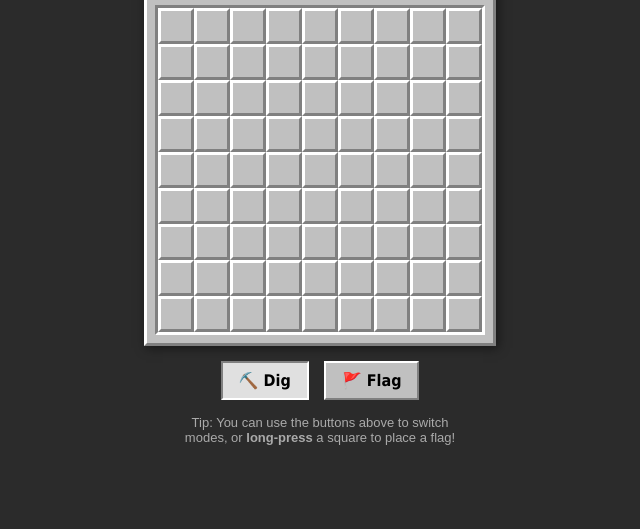
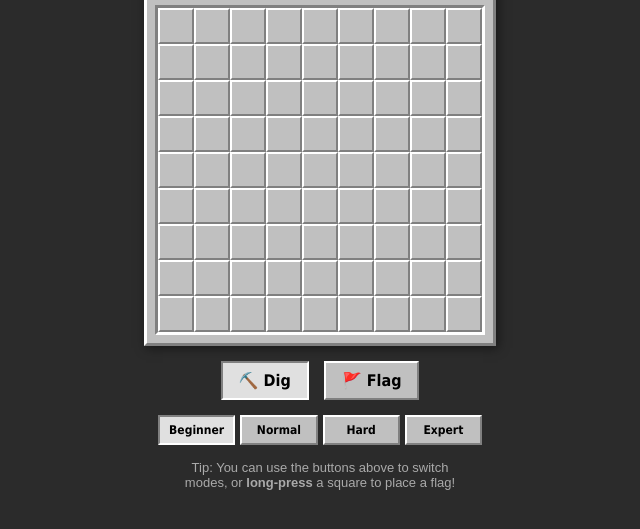
Before and after one commit to priorera/minesweeper, a plain HTML site: page index.html in a window 1280 px wide. Shown: the part 89-618 px from the top of the page, without its empty margins (320-960 px from the left). Drawn offline with Linux system fonts and the light colour scheme.

Commit message:
Update index.html

```diff
--- a/index.html
+++ b/index.html
@@ -12,28 +12,25 @@
             --win-border-light: #ffffff;
             --win-border-dark: #808080;
             --win-text: #000000;
+
+            /* Dynamic Grid Variables */
+            --cols: 9;
+            --cell-size: 36px;
         }
 
         body {
             margin: 0;
             padding: 0;
-            background-color: #2b2b2b; /* Dark backdrop for modern phones */
+            background-color: #2b2b2b;
             display: flex;
             flex-direction: column;
             align-items: center;
-
-            /* UPDATED: Pushes the game board to the top rather than centering it vertically */
             justify-content: flex-start;
             min-height: 100vh;
-
-            /* UPDATED: Minimal padding at the top + safe area for the notch */
             padding-top: calc(env(safe-area-inset-top) + 15px);
             padding-bottom: calc(env(safe-area-inset-bottom) + 15px);
             box-sizing: border-box;
-
-            /* UPDATED: Allows scrolling (pan) but disables double-tap and pinch-to-zoom */
             touch-action: pan-x pan-y;
-
             font-family: 'MS Sans Serif', Tahoma, Geneva, sans-serif;
             -webkit-user-select: none;
             user-select: none;
@@ -116,27 +113,34 @@
         /* The Grid */
         #board {
             display: grid;
-            grid-template-columns: repeat(9, 1fr);
-
-            /* Prevents scrolling only when touching the actual grid */
+            /* Updated to use CSS variable for columns */
+            grid-template-columns: repeat(var(--cols), 1fr);
             touch-action: none;
+            /* Fixed board size (9 cols * 36px = 324px) */
+            width: 324px;
+            height: 324px;
         }
 
         /* Individual Cells */
         .cell {
-            width: 36px;
-            height: 36px;
+            /* Updated to scale dynamically based on difficulty */
+            width: var(--cell-size);
+            height: var(--cell-size);
             background-color: var(--win-bg);
-            border-left: 3px solid var(--win-border-light);
-            border-top: 3px solid var(--win-border-light);
-            border-right: 3px solid var(--win-border-dark);
-            border-bottom: 3px solid var(--win-border-dark);
+
+            /* Reduced border thickness slightly to accommodate expert sizes */
+            border-left: 2px solid var(--win-border-light);
+            border-top: 2px solid var(--win-border-light);
+            border-right: 2px solid var(--win-border-dark);
+            border-bottom: 2px solid var(--win-border-dark);
             box-sizing: border-box;
             display: flex;
             align-items: center;
             justify-content: center;
             font-weight: 900;
-            font-size: 20px;
+
+            /* Font size scales down with the cell */
+            font-size: calc(var(--cell-size) * 0.55);
             cursor: pointer;
         }
 
@@ -163,7 +167,7 @@
         .n7 { color: #000000; }
         .n8 { color: #808080; }
 
-        /* Mobile specific controls (since no right-click) */
+        /* Mobile specific controls */
         #mobile-controls {
             margin-top: 15px;
             display: flex;
@@ -185,6 +189,39 @@
         }
 
         .mode-btn.active {
+            border-left: 2px solid var(--win-border-dark);
+            border-top: 2px solid var(--win-border-dark);
+            border-right: 2px solid var(--win-border-light);
+            border-bottom: 2px solid var(--win-border-light);
+            background-color: #e0e0e0;
+        }
+
+        /* New Difficulty Toggle Bar */
+        #difficulty-controls {
+            margin-top: 15px;
+            display: flex;
+            gap: 5px;
+            width: 324px; /* Matches board width */
+            justify-content: space-between;
+        }
+
+        .diff-btn {
+            background-color: var(--win-bg);
+            border-left: 2px solid var(--win-border-light);
+            border-top: 2px solid var(--win-border-light);
+            border-right: 2px solid var(--win-border-dark);
+            border-bottom: 2px solid var(--win-border-dark);
+            padding: 6px 4px;
+            font-size: 12px;
+            font-weight: bold;
+            font-family: inherit;
+            cursor: pointer;
+            color: var(--win-text);
+            flex: 1;
+            text-align: center;
+        }
+
+        .diff-btn.active {
             border-left: 2px solid var(--win-border-dark);
             border-top: 2px solid var(--win-border-dark);
             border-right: 2px solid var(--win-border-light);
@@ -222,6 +259,14 @@
         <button id="btn-flag" class="mode-btn">🚩 Flag</button>
     </div>
 
+    <!-- Difficulty Toggle Bar -->
+    <div id="difficulty-controls">
+        <button id="diff-beginner" class="diff-btn active">Beginner</button>
+        <button id="diff-normal" class="diff-btn">Normal</button>
+        <button id="diff-hard" class="diff-btn">Hard</button>
+        <button id="diff-expert" class="diff-btn">Expert</button>
+    </div>
+
     <div class="instructions">
         Tip: You can use the buttons above to switch modes, or <b>long-press</b> a square to place a flag!
     </div>
@@ -236,9 +281,10 @@
         }, { passive: false });
         // ------------------------------------------------
 
-        const ROWS = 9;
-        const COLS = 9;
-        const TOTAL_MINES = 10;
+        // Updated variables to let them change dynamically
+        let ROWS = 9;
+        let COLS = 9;
+        let TOTAL_MINES = 10;
 
         let board = [];
         let isFirstClick = true;
@@ -247,8 +293,8 @@
         let cellsRevealed = 0;
         let timerInterval = null;
         let timeElapsed = 0;
-        let currentMode = 'dig'; // 'dig' or 'flag'
-        let pressTimer = null; // for long press
+        let currentMode = 'dig';
+        let pressTimer = null;
 
         const boardEl = document.getElementById('board');
         const mineCountEl = document.getElementById('mine-count');
@@ -256,6 +302,7 @@
         const smileyBtn = document.getElementById('smiley-btn');
         const btnDig = document.getElementById('btn-dig');
         const btnFlag = document.getElementById('btn-flag');
+        const diffBtns = document.querySelectorAll('.diff-btn');
 
         // Sounds/Haptics fallback
         function vibrate() {
@@ -266,6 +313,30 @@
         btnDig.addEventListener('click', () => setMode('dig'));
         btnFlag.addEventListener('click', () => setMode('flag'));
         smileyBtn.addEventListener('click', initGame);
+
+        // Difficulty Button Logic
+        diffBtns.forEach(btn => {
+            btn.addEventListener('click', (e) => {
+                // Toggle active styling
+                diffBtns.forEach(b => b.classList.remove('active'));
+                e.target.classList.add('active');
+
+                const diff = e.target.id.replace('diff-', '');
+
+                // Set parameters based on standard square proportions
+                if (diff === 'beginner') { ROWS = 9; COLS = 9; TOTAL_MINES = 10; }
+                else if (diff === 'normal') { ROWS = 12; COLS = 12; TOTAL_MINES = 20; }
+                else if (diff === 'hard') { ROWS = 16; COLS = 16; TOTAL_MINES = 50; }
+                else if (diff === 'expert') { ROWS = 22; COLS = 22; TOTAL_MINES = 99; }
+
+                // Math to enforce a strict 324x324 viewport size
+                const cellSize = 324 / COLS;
+                document.documentElement.style.setProperty('--cols', COLS);
+                document.documentElement.style.setProperty('--cell-size', `${cellSize}px`);
+
+                initGame();
+            });
+        });
 
         function setMode(mode) {
             currentMode = mode;
@@ -347,7 +418,7 @@
         // Pointer event handlers for unified touch/mouse + long press logic
         function handlePointerDown(e) {
             if (isGameOver) return;
-            if (e.button === 2) return; // ignore right click here, handled by contextmenu event below (fallback)
+            if (e.button === 2) return; // ignore right click here
 
             const r = parseInt(e.target.dataset.r);
             const c = parseInt(e.target.dataset.c);
```
